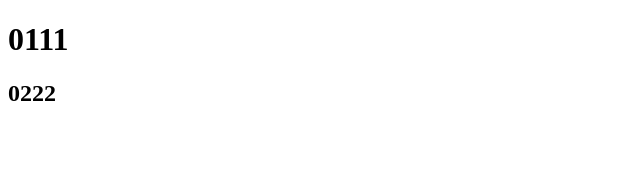
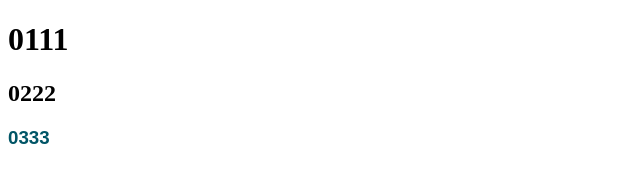
Before and after one commit to neal123321/github_test03, a plain HTML site: page index.html in a window 1280 px wide. Shown: the full height of the page, 0-640 px from the left. Drawn offline with Linux system fonts and the light colour scheme.

Commit message:
edit_03_and_add_css

```diff
--- /dev/null
+++ b/css/style.css
@@ -0,0 +1,4 @@
+h3{
+  color: #005566;
+  font-family: sans-serif;
+}
--- a/index.html
+++ b/index.html
@@ -4,9 +4,11 @@
   <meta charset="UTF-8">
   <meta name="viewport" content="width=device-width, initial-scale=1.0">
   <title>Document</title>
+  <link rel="stylesheet" href="./css/style.css">
 </head>
 <body>
   <h1>0111</h1>
   <h2>0222</h2>
+  <h3>0333</h3>
 </body>
 </html>
```
